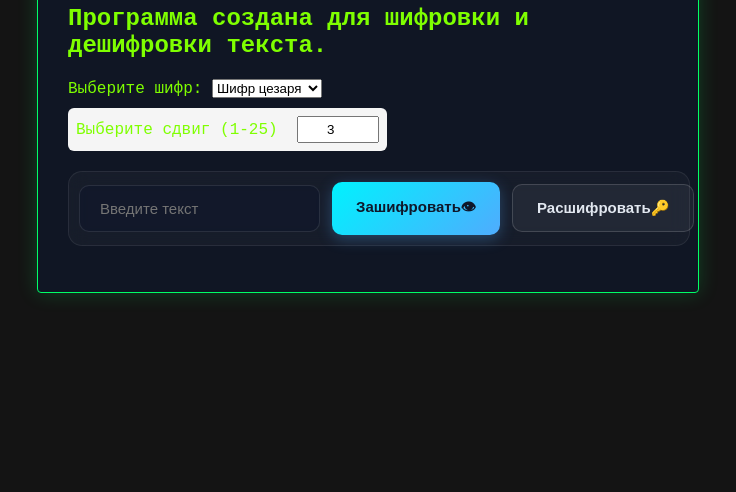
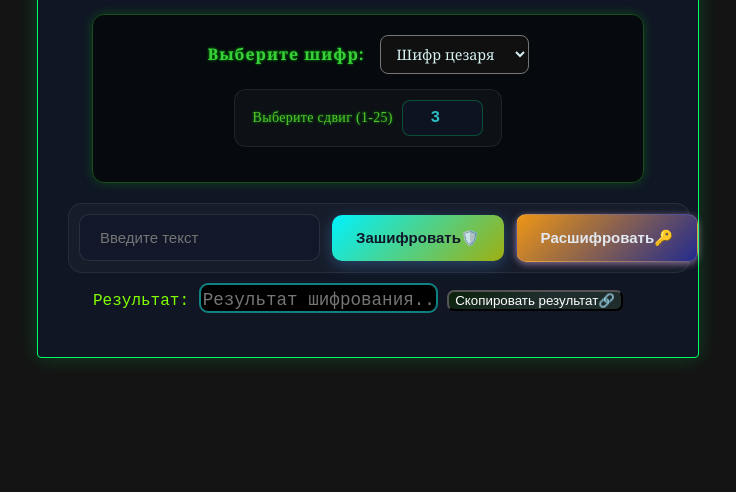
Before and after one commit to ET-VISUAL/GhostText, a website with bundled scripts: page index.html in a window 1280 px wide. Shown: the part 308-800 px from the top of the page, without its empty margins (272-1008 px from the left). Built offline with nearby package versions, Linux system fonts and the light colour scheme.

Commit message:
edit style for buttons and choice cipher. Also add logic copy

```diff
--- a/index.html
+++ b/index.html
@@ -1,11 +1,13 @@
 <!DOCTYPE html>
 <html lang="ru">
+
 <head>
     <meta charset="UTF-8">
     <meta name="viewport" content="width=device-width, initial-scale=1.0">
     <link rel="stylesheet" href="style.css">
     <title>Шифрование Текста</title>
 </head>
+
 <body>
     <div class="container">
         <h1 class="text-centeral">🔒GhostText</h1>
@@ -25,11 +27,17 @@
         </div>
         <div class="crypto-row">
             <input type="text" id="text-input" placeholder="Введите текст">
-            <button id="encrypt-btn">Зашифровать👁</button>
+            <button id="encrypt-btn">Зашифровать🛡️</button>
             <button id="decrypted-btn">Расшифровать🔑</button>
         </div>
-        <p id="out"></p>
+        <div class="result-option">
+            <label for="result-input">Результат:</label>
+            <input type="text" id="result-input" readonly placeholder="Результат шифрования...">
+            <button id="copy-text">Скопировать результат🔗</button>
+        </div>
+        <div class="copy-toast">Скопировано!</div>
     </div>
     <script type="module" src="scripts/app.js"></script>
 </body>
+
 </html>
--- a/scripts/app.js
+++ b/scripts/app.js
@@ -24,7 +24,7 @@ document.querySelector('#encrypt-btn').onclick = () => { //кнопка для
     } else {
         result = 'Данного шифра нет в списке.'
     }
-    document.querySelector('#out').textContent = result
+    document.querySelector('#result-input').value = result
     textInput.value = result
 }
 
@@ -41,8 +41,15 @@ document.querySelector('#decrypted-btn').onclick = () => { //кнопка для
     } else {
         result = 'Данного шифра нет в списке.'
     }
-    document.querySelector('#out').textContent = result
+    document.querySelector('#result-input').value = result
     textInput.value = result
+}
+
+document.querySelector('#copy-text').onclick = () => {
+    let resultField = document.querySelector('#result-input')
+    resultField.select()
+    document.execCommand('copy')
+    alert('Результат шифрования скопирован!')
 }
 
 //Функция для отображения блока со сдвигом если используется шифр цезаря
--- a/style.css
+++ b/style.css
@@ -28,9 +28,47 @@ body {
 }
 
 .cipher-panel {
+    background: rgba(0, 0, 0, 0.6);
+    border: 1px solid #1a4d1a;
+    border-radius: 12px;
+    padding: 20px 25px;
+    margin: 20px auto;
+    width: 90%;
+    max-width: 500px;
+    box-shadow: 0 0 12px rgba(0, 255, 0, 0.2);
+    transition: all 0.5s ease;
+}
+
+.cipher-panel:hover {
+    border-color: #2ecc2e;
+    box-shadow: 0 0 18px rgba(46, 204, 46, 0.4);
+}
+
+.cipher-panel form {
     display: flex;
+    flex-wrap: wrap;
+    align-items: center;
+    justify-content: center;
     gap: 15px;
-    margin-bottom: 20px;
+}
+
+.cipher-panel label {
+    color: #3ad03a;
+    font-family: Georgia, 'Times New Roman', Times, serif;
+    font-weight: bold;
+    letter-spacing: 1px;
+    text-shadow: 0 0 3px #00aa00;
+}
+
+#cipher-choice {
+    background-color: #0f100f;
+    color: #d5f1f2;
+    font-family: Cambria, Cochin, Georgia, Times, 'Times New Roman', serif;
+    font-size: 0.9rem;
+    border-radius: 8px;
+    padding: 8px 12px;
+    cursor: pointer;
+    transition: all 0.5s ease;
 }
 
 .crypto-row {
@@ -75,20 +113,20 @@ body {
     display: flex;
     align-items: center;
     gap: 8px;
-    transition: all 0.25s ease;
+    transition: all 1s ease;
     white-space: nowrap;
 }
 
 /* Настройка для кнопки "Зашифровать" */
 #encrypt-btn {
-    background: linear-gradient(135deg, #00f2fe 0%, #4facfe 100%);
+    background: linear-gradient(135deg, #00f2fe 0%, #9faf11 100%);
     color: #0f172a;
     box-shadow: 0 4px 15px rgba(79, 172, 254, 0.3);
 }
 
 #encrypt-btn:hover {
-    transform: translateY(-2px);
-    box-shadow: 0 6px 20px rgba(0, 242, 254, 0.5);
+    background: #d5f1f2;
+    box-shadow: 0 6px 20px rgba(38, 208, 205, 0.5);
 }
 
 #encrypt-btn:active {
@@ -97,13 +135,14 @@ body {
 
 /* Настройка для кнопки "Расшифровать" */
 #decrypted-btn {
-    background: rgba(255, 255, 255, 0.05);
+    background: linear-gradient(135deg, #ed9614 0%, #222b8d 100%);
     color: #e2e8f0;
+    box-shadow: 0 2px 7px rgba(254, 198, 304, 0.5);
     border: 1px solid rgba(255, 255, 255, 0.15);
 }
 
 #decrypted-btn:hover {
-    background: rgba(255, 255, 255, 0.12);
+    background: rgba(63, 72, 18, 0.12);
     border-color: #ffb03a;
     color: #fff;
     box-shadow: 0 4px 15px rgba(255, 176, 58, 0.15);
@@ -113,20 +152,91 @@ body {
     transform: translateY(0);
 }
 
-.shift-option {
-    display: none;
-    margin-top: 10px;
-    padding: 8px;
-    background-color: #f5f5f5;
-    border-radius: 6px;
+/*Кнопка для копирования результа*/
+#copy-text {
+    gap: 5px;
+    cursor: pointer;
+    background: linear-gradient(149deg, #0b220b 1%, #2f483576 50%);
+    color: rgb(255, 255, 255);
+    border-radius: 7px;
 }
 
-.shift-option label {
-    margin-right: 10px;
+#copy-text:hover {
+    background: rgba(13, 13, 13, 0.5);
+    border-color: rgb(59, 176, 13);
+    box-shadow: 0 1px 5px rgba(32, 174, 89, 0.6);
+    transition: all 1s ease;
+}
+
+#copy-text:active {
+    transform: matrix(0.97s);
+}
+
+.copy-toast {
+    visibility: hidden;
+    color: #e2e8f0;
+    font-size: 12px;
+}
+
+#shift-option.shift-option {
+    display: inline-flex;
+    align-items: center;
+    gap: 14px;
+    background: rgba(255, 255, 255, 0.03);
+    padding: 10px 18px;
+    border-radius: 12px;
+    border: 1px solid rgba(255, 255, 255, 0.08);
+    margin-bottom: 15px;
+}
+
+#shift-option label {
+    font-family: 'Times New Roman', Times, serif;
+    color: #54c02d;
+    font-size: 14px;
+    font-weight: 500;
+    letter-spacing: 0.3px;
+    cursor: pointer;
+    user-select: none;
 }
 
 #shift-input {
-    width: 70px;
-    padding: 4px;
+    background: rgba(15, 23, 42, 0.6);
+    border: 1px solid rgba(0, 254, 131, 0.25);
+    color: #2cbbc3;
+    font-family: 'Courier New', Courier, monospace;
+    font-size: 16px;
+    font-weight: bold;
+    padding: 8px 12px;
+    width: 55px;
+    border-radius: 8px;
+    outline: none;
     text-align: center;
+    transition: all 0.25s ease;
 }
+
+#shift-input::-webkit-inner-spin-button,
+#shift-input::-webkit-outer-spin-button {
+    cursor: pointer;
+    background: rgb(13, 151, 87);
+}
+
+.result-option {
+    padding-top: 10px;
+    padding-left: 25px;
+}
+
+#result-input {
+    background-color: black;
+    color: #00ff00;
+    border: 2px solid #108183;
+    font-family: 'Courier New', Courier, monospace;
+    font-size: 1.1rem;
+    padding-top: 5px;
+    border-radius: 9px;
+}
+
+#result-input:focus {
+    outline: none;
+    transition: all 0.5s ease-in;
+    box-shadow: 0 0 5px #00ff00;
+}
```
